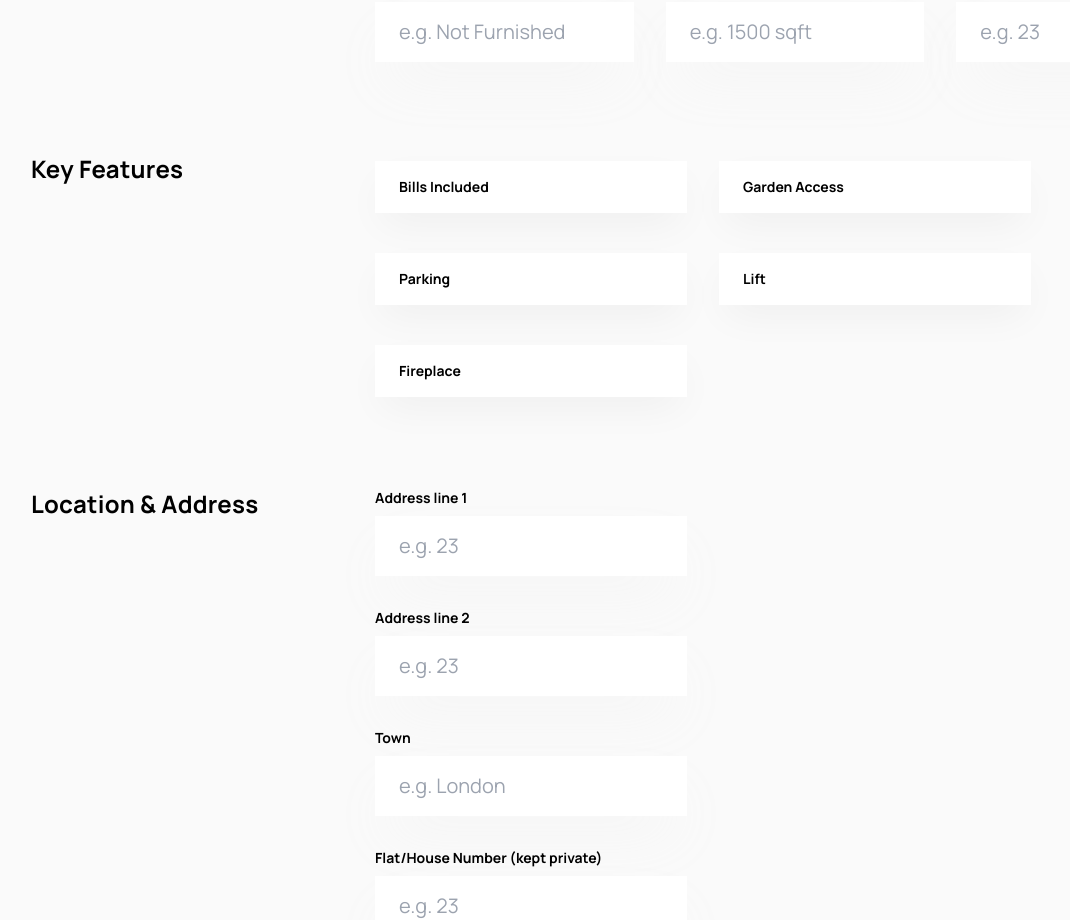
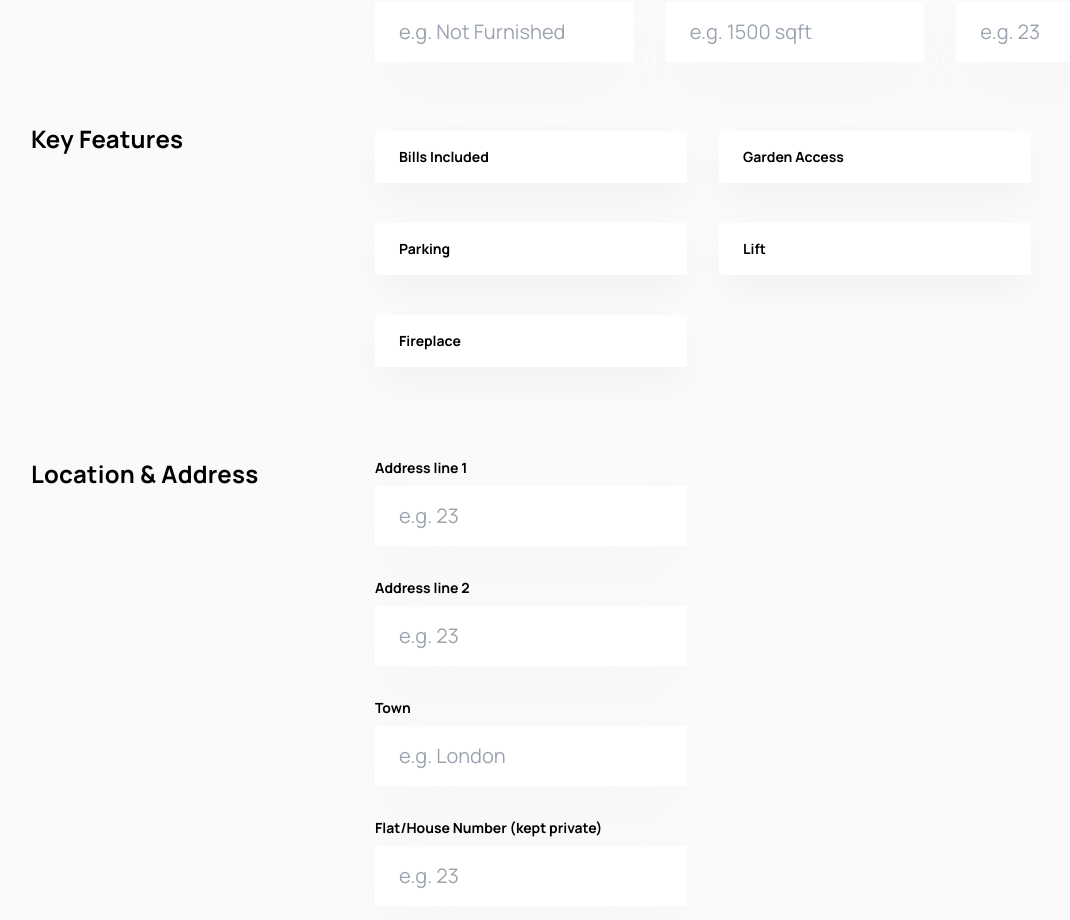
Before and after one commit to HabibMollah/faz-studio-task, a Next.js app: page / in a window 1280 px wide. Shown: the part 840-1760 px from the top of the page, without its empty margins (17-1087 px from the left). Built offline with nearby package versions, Linux system fonts and the light colour scheme.

Commit message:
remove pt

```diff
--- a/components/Form/KeyFeatures.tsx
+++ b/components/Form/KeyFeatures.tsx
@@ -2,7 +2,7 @@
 
 export default function KeyFeatures() {
   return (
-    <div className="flex flex-col gap-8 pb-[61px] pt-[30px] lg:flex-row">
+    <div className="flex flex-col gap-8 pb-[61px] lg:flex-row">
       <h2 className="min-w-[312px] text-2xl font-bold tracking-[0.24px]">
         Key Features
       </h2>
```
